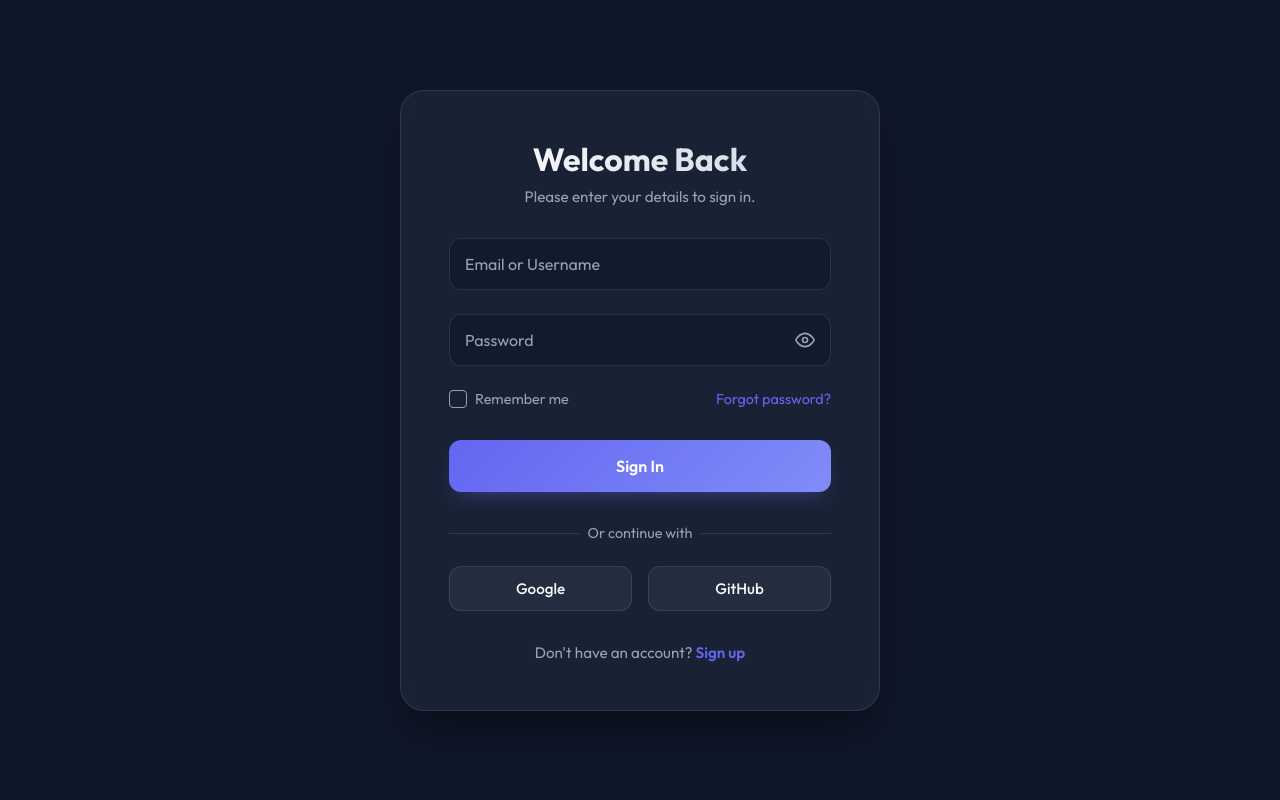
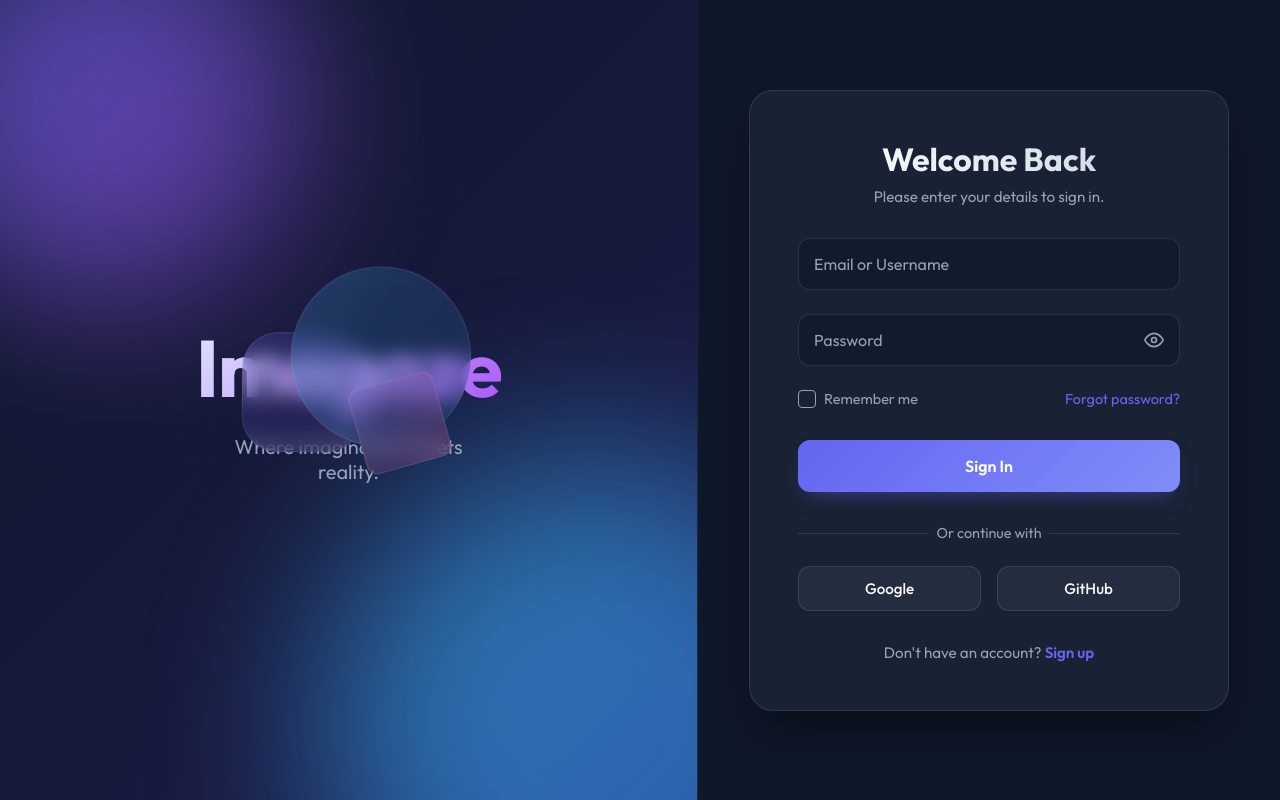
Before and after one commit to hirenVaidya/Hiradaram-AI, a React (Vite) app: page / in a window 1280 px wide. Built offline with nearby package versions, Linux system fonts and the light colour scheme.

Commit message:
feat: added split screen layout with beautiful left-side animations for login

```diff
--- a/src/App.css
+++ b/src/App.css
@@ -1,11 +1,108 @@
 .login-container {
   width: 100vw;
   min-height: 100vh;
+  display: grid;
+  grid-template-columns: 1.2fr 1fr;
+  position: relative;
+  padding: 0;
+}
+
+@media (max-width: 900px) {
+  .login-container {
+    grid-template-columns: 1fr;
+  }
+  .login-left {
+    display: none !important;
+  }
+}
+
+.login-left {
+  background: linear-gradient(135deg, #0f172a, #1e1b4b);
+  display: flex;
+  flex-direction: column;
+  justify-content: center;
+  align-items: center;
+  position: relative;
+  overflow: hidden;
+  border-right: 1px solid rgba(255, 255, 255, 0.05);
+}
+
+.login-right {
   display: flex;
   align-items: center;
   justify-content: center;
+  padding: 40px;
+  background: var(--bg-dark);
+}
+
+.hero-content {
   position: relative;
-  padding: 20px;
+  z-index: 10;
+  text-align: center;
+}
+
+.hero-title {
+  font-size: 5rem;
+  font-weight: 800;
+  background: linear-gradient(135deg, #e0e7ff, #a855f7);
+  -webkit-background-clip: text;
+  -webkit-text-fill-color: transparent;
+  margin-bottom: 16px;
+  letter-spacing: -0.02em;
+}
+
+.hero-subtitle {
+  font-size: 1.25rem;
+  color: #94a3b8;
+  max-width: 80%;
+  margin: 0 auto;
+}
+
+.floating-elements {
+  position: absolute;
+  top: 0;
+  left: 0;
+  width: 100%;
+  height: 100%;
+  pointer-events: none;
+  z-index: 5;
+}
+
+.glass-shape {
+  position: absolute;
+  background: rgba(255, 255, 255, 0.05);
+  backdrop-filter: blur(10px);
+  -webkit-backdrop-filter: blur(10px);
+  border: 1px solid rgba(255, 255, 255, 0.1);
+  border-radius: 20px;
+}
+
+.shape-1 {
+  width: 120px;
+  height: 120px;
+  top: 20%;
+  left: 15%;
+  border-radius: 30%;
+  background: linear-gradient(135deg, rgba(99, 102, 241, 0.2), rgba(168, 85, 247, 0.1));
+}
+
+.shape-2 {
+  width: 180px;
+  height: 180px;
+  bottom: 25%;
+  right: 10%;
+  border-radius: 50%;
+  background: linear-gradient(135deg, rgba(56, 189, 248, 0.2), rgba(59, 130, 246, 0.1));
+}
+
+.shape-3 {
+  width: 80px;
+  height: 80px;
+  top: 40%;
+  right: 20%;
+  border-radius: 10px;
+  transform: rotate(45deg);
+  background: linear-gradient(135deg, rgba(236, 72, 153, 0.2), rgba(139, 92, 246, 0.1));
 }
 
 /* Background Animated Blobs */
--- a/src/App.tsx
+++ b/src/App.tsx
@@ -294,8 +294,51 @@ function App() {
 
   return (
     <div className="login-container">
-      <div className="login-card">
-        <div className="login-header">
+      <div className="login-left">
+        <div className="blob blob-1"></div>
+        <div className="blob blob-2"></div>
+
+        <div className="hero-content">
+          <motion.h1
+            initial={{ opacity: 0, y: 30 }}
+            animate={{ opacity: 1, y: 0 }}
+            transition={{ duration: 0.8 }}
+            className="hero-title"
+          >
+            Imagaze
+          </motion.h1>
+          <motion.p
+            initial={{ opacity: 0, y: 30 }}
+            animate={{ opacity: 1, y: 0 }}
+            transition={{ duration: 0.8, delay: 0.2 }}
+            className="hero-subtitle"
+          >
+            Where imagination meets reality.
+          </motion.p>
+
+          <div className="floating-elements">
+             <motion.div
+                className="glass-shape shape-1"
+                animate={{ y: [-20, 20, -20], rotate: [0, 10, 0] }}
+                transition={{ duration: 6, repeat: Infinity, ease: "easeInOut" }}
+              />
+              <motion.div
+                className="glass-shape shape-2"
+                animate={{ y: [20, -20, 20], rotate: [0, -10, 0] }}
+                transition={{ duration: 7, repeat: Infinity, ease: "easeInOut" }}
+              />
+              <motion.div
+                className="glass-shape shape-3"
+                animate={{ scale: [1, 1.1, 1], rotate: [0, 180, 360] }}
+                transition={{ duration: 12, repeat: Infinity, ease: "linear" }}
+              />
+          </div>
+        </div>
+      </div>
+
+      <div className="login-right">
+        <div className="login-card">
+          <div className="login-header">
           <h2>{title}</h2>
           <p>{subtitle}</p>
         </div>
@@ -416,6 +459,7 @@ function App() {
           )}
         </div>
       </div>
+      </div>
     </div>
   );
 }
```
